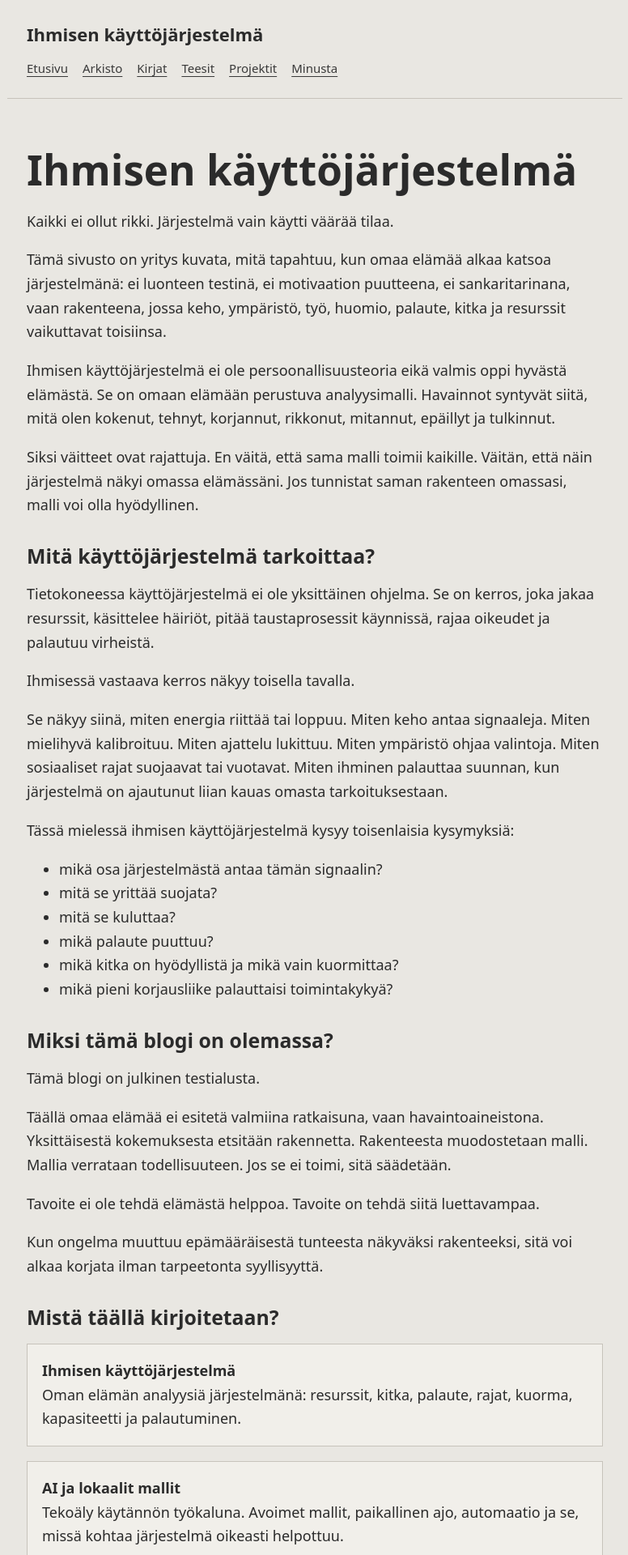
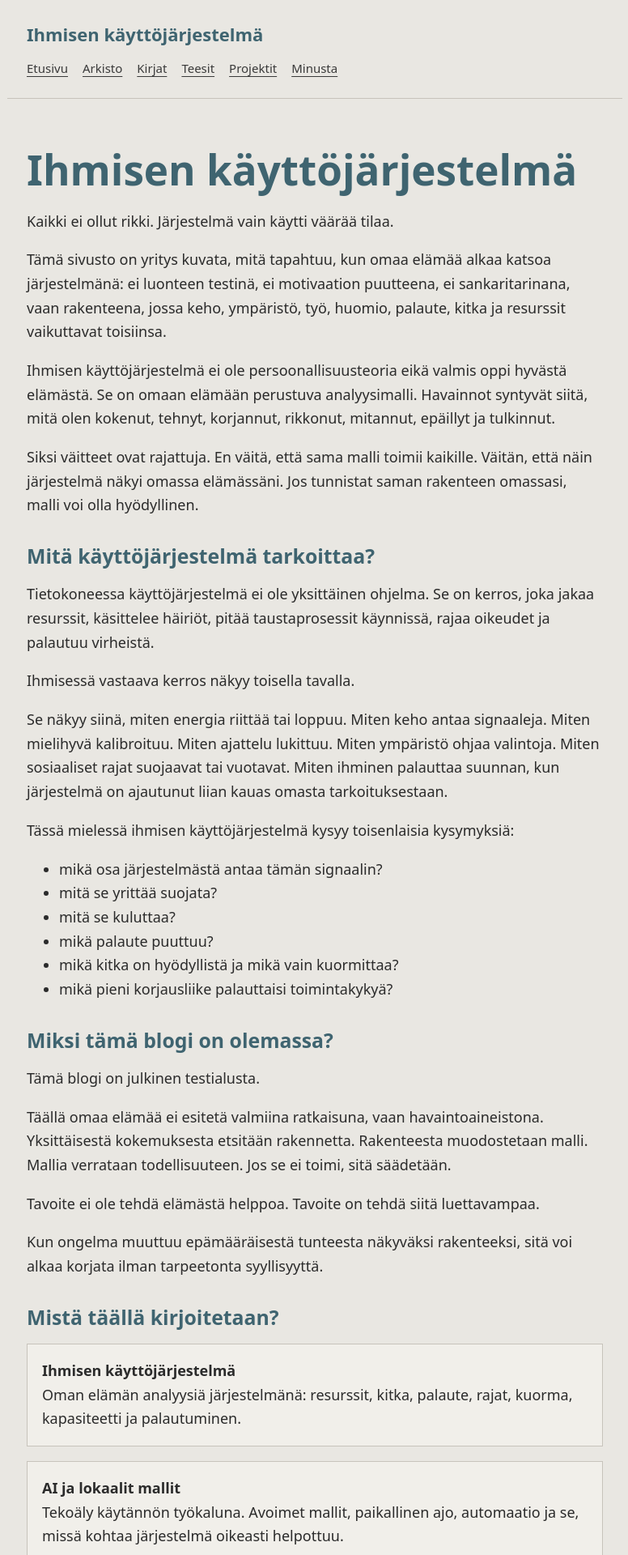
Before and after one commit to kataguru/blogi, a Jekyll site: the page built from index.md, in a window 1280 px wide. Shown: the top 1920 px of the page at 81% size, without its empty margins (251-1027 px from the left). Built offline with Jekyll 4.4.1, drawn with Linux system fonts in a browser that asks for light colours.

Commit message:
Add subtle accent color for headings

```diff
--- a/assets/css/style.css
+++ b/assets/css/style.css
@@ -4,6 +4,7 @@
   --muted: #6f6d68;
   --line: #c7c3bb;
   --link: #3a3a3a;
+  --accent: #3f6470;
   --card: #f1efea;
   --code-bg: #dedbd4;
   --max: 760px;
@@ -35,7 +36,7 @@ body {
 .site-title {
   display: inline-block;
   margin-bottom: 12px;
-  color: var(--text);
+  color: var(--accent);
   font-weight: 650;
   font-size: 22px;
   text-decoration: none;
@@ -56,6 +57,7 @@ a {
 }
 
 h1, h2, h3 {
+  color: var(--accent);
   line-height: 1.22;
   margin-top: 2rem;
   margin-bottom: 0.75rem;
@@ -125,6 +127,7 @@ pre {
     --muted: #aaa59d;
     --line: #4a4742;
     --link: #e3e0d8;
+    --accent: #9bb6bd;
     --card: #2f2f2f;
     --code-bg: #303030;
   }
```
